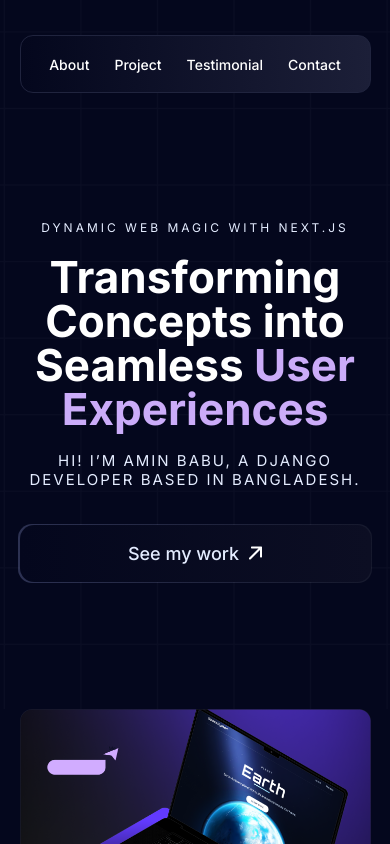
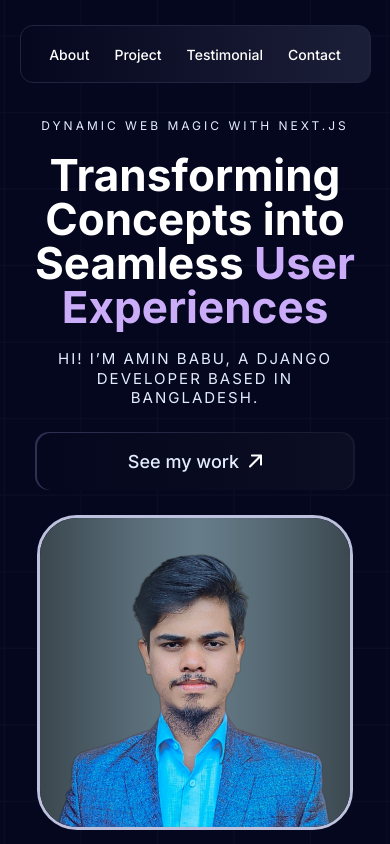
Before and after one commit to amin-babu/Morden-Minimal-Portfolio, a plain HTML site: page index.html in a window 390 px wide. Shown: the top 844 px of the page. Drawn offline with Linux system fonts and the light colour scheme.

Commit message:
hero section changed

```diff
--- a/index.html
+++ b/index.html
@@ -18,10 +18,16 @@
     </nav>
 
     <div class="header_content">
-      <p class="headlin">Dynamic Web Magic with Next.js</p>
-      <h1>Transforming Concepts into Seamless <span>User Experiences</span></h1>
-      <p class="headlin2">Hi! I’m Amin Babu, a Django Developer based in Bangladesh.</p>
-      <button>See my work <img src="./Assets/Arrow.png" alt=""></button>
+      <div class="header_left">
+        <p class="headlin">Dynamic Web Magic with Next.js</p>
+        <h1>Transforming Concepts into Seamless <span>User Experiences</span></h1>
+        <p class="headlin2">Hi! I’m Amin Babu, a Django Developer based in Bangladesh.</p>
+        <button>See my work <img src="./Assets/Arrow.png" alt=""></button>
+      </div>
+
+      <div class="header_right">
+        <img src="./Assets/babu/profile-pic (7).png" alt="">
+      </div>
     </div>
   </header>
 
--- a/mobile.css
+++ b/mobile.css
@@ -6,10 +6,11 @@
   nav{
     width: 90%;
     justify-content: center;
+    margin-top: 25px;
   }
 
   header{
-    height: 84vh;
+    height: 870px;
     background-size: 2600px, auto, auto;
   }
 
@@ -21,14 +22,33 @@
     font-size: 36px;
   }
 
+  .header_content{
+    flex-direction: column;
+    width: 90%;
+    justify-content: start;
+  }
+
+  .header_left{
+    width: 100%;
+    text-align: center;
+    display: flex;
+    flex-direction: column;
+    align-items: center;
+  }
+
+  .header_right{
+    width: 90%;
+  }
+
   .header_content h1{
     font-size: 44px;
-    width: 85%;
+    /* width: 85%; */
     margin: 20px 0;
   }
 
   .header_content .headlin{
     font-size: 12px;
+    margin-top: 35px;
   }
   .header_content .headlin2{
     font-size: 15px;
@@ -39,6 +59,7 @@
   .header_content button{
     width: 90%;
     justify-content: center;
+    margin: 25px 0;
   }
 
   nav li a{
--- a/style.css
+++ b/style.css
@@ -85,19 +85,34 @@ nav li a:hover::after{
 }
 
 .header_content{
+  width: 80%;
+  margin: 0 auto;
+  height: calc(100vh - 58px);
+  /* text-align: center; */
+  display: flex;
+  align-items: center;
+  justify-content: space-between;
+}
+
+.header_left{
+  width:60%;
+}
+
+.header_right{
+  width: 35%;
+}
+
+.header_right img{
   width: 100%;
-  height: calc(100vh - 58px);
-  text-align: center;
-  display: flex;
-  flex-direction: column;
-  align-items: center;
-  justify-content: center;
+  border: 3px solid #BEC1DD;
+  /* background-color: #BEC1DD; */
+  border-radius: 40px;
 }
 
 .header_content h1{
-  font-size: 72px;
+  font-size: 47px;
   font-weight: 700;
-  width: 70%;
+  /* width: 70%; */
   margin: 30px 0;
   line-height: 1;
 }
@@ -108,7 +123,7 @@ nav li a:hover::after{
 
 .header_content .headlin{
   color:  #E4ECFF;
-  font-size: 16px;
+  font-size: 13px;
   font-weight: 400;
   text-transform: uppercase;
   letter-spacing: 3px;
@@ -116,7 +131,7 @@ nav li a:hover::after{
 
 .header_content .headlin2{
   color:  #E4ECFF;
-  font-size: 20px;
+  font-size: 16px;
   font-weight: 400;
   text-transform: uppercase;
   letter-spacing: 2px;
```
Also changed, not shown: Assets/babu/WhatsApp Image 2023-12-16 at 17.35.13_f73d005c.jpg (added), Assets/babu/my image.jpeg (added), Assets/babu/passport-size-babu.jpg (added), Assets/babu/profile-pic (7).png (added), Assets/babu/profile-pic (9).png (added).
